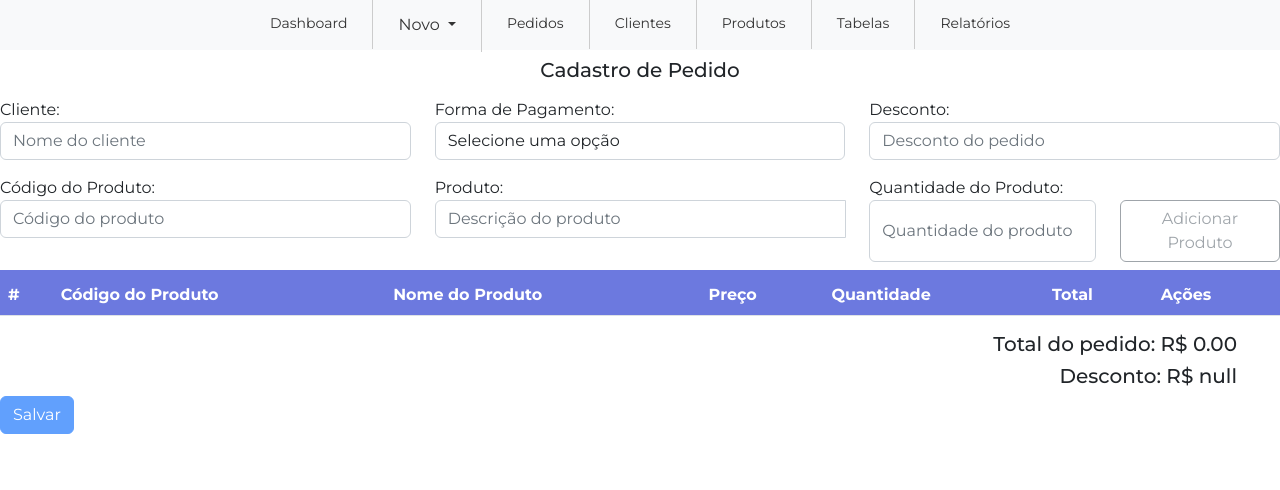
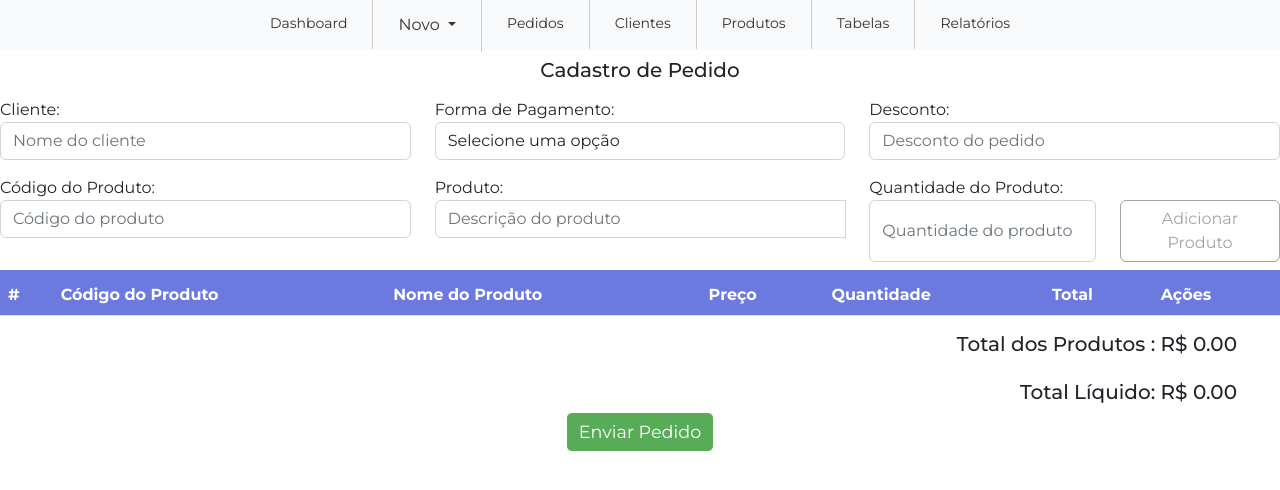
Before and after one commit to rodrigowitt/ErpWeb, an Angular app in the folder Frontend/erpWebapp/: page /pedidos/novo in a window 1280 px wide. Shown: the top 490 px of the page. Built offline with nearby package versions, Linux system fonts and the light colour scheme.

Commit message:
adição: validação de desconto adicionada e os campos de desconto e total líquido no final do pedido

```diff
--- a/Frontend/erpWebapp/src/app/pagina-pedidos/pagina-pedidos.component.css
+++ b/Frontend/erpWebapp/src/app/pagina-pedidos/pagina-pedidos.component.css
@@ -53,3 +53,8 @@ font-size: 1.3rem;
   opacity: 0.5;
   cursor: not-allowed;
 }
+.enviarpedido{
+  color: white;
+  font-size: 1.1rem;
+  background-color: green;
+}
--- a/Frontend/erpWebapp/src/app/pagina-pedidos/pagina-pedidos.component.html
+++ b/Frontend/erpWebapp/src/app/pagina-pedidos/pagina-pedidos.component.html
@@ -18,6 +18,9 @@
       <div class="form-group col-md-4">
         <label for="desconto">Desconto:</label>
         <input type="text" ngModel name="desconto" class="form-control" id="desconto" placeholder="Desconto do pedido">
+        <div class="mensagem mt-2" *ngIf="produtoslista.length > 0 && addForm.value.desconto > calcularTotalPedido()">
+          O desconto não pode ser maior que o total do pedido.
+        </div>
     </div>
 
       <div class="form-group colunapreco col mt-3">
@@ -76,15 +79,18 @@
         </table>
       </div>
         <div class="form-group">
-          <h5 class="total">{{'Total do pedido: R$  ' + (calcularTotalPedido() | number:'1.2-2') }}</h5>
-          <h5 class="total">{{'Desconto: R$  ' + (addForm.value.desconto | number:'1.2-2') }}</h5>
+          <h5 class="total">{{'Total dos Produtos : R$  ' + (calcularTotalPedido() | number:'1.2-2') }}</h5>
+          <h5 class="total mt-4" *ngIf="produtoslista.length > 0 && (addForm.value.desconto || addForm.value.desconto === 0) && (addForm.value.desconto <= calcularTotalPedido())">
+            {{ 'Desconto: R$ ' + (addForm.value.desconto || 0 | number:'1.2-2') }}
+          </h5>
+          <h5 class="total mt-4" >{{'Total Líquido: R$  ' + (calcularTotalLiquidoPedido(calcularTotalPedido(),addForm.value.desconto) | number:'1.2-2') }}</h5>
         </div>
 
 
 
 
-      <div class="form-group">
-          <button type="submit" id="add-ped-form" class="btn btn-primary" [disabled]="!addForm.value.cliente || !addForm.value.forma_pagamento || !verificarSeHaItens()">Salvar</button>
+      <div class="form-group text-center">
+          <button type="submit" id="add-ped-form" class="btn btn-outline enviarpedido" [disabled]="!addForm.value.cliente || !addForm.value.forma_pagamento || !verificarSeHaItens()">Enviar Pedido</button>
       </div>
   </form>
 </div>
--- a/Frontend/erpWebapp/src/app/pagina-pedidos/pagina-pedidos.component.ts
+++ b/Frontend/erpWebapp/src/app/pagina-pedidos/pagina-pedidos.component.ts
@@ -57,9 +57,14 @@ export class PaginaPedidosComponent {
 onAddPedido(addForm: NgForm): void {
   const cliente = addForm.value.cliente;
   const formaPagamento = addForm.value.forma_pagamento;
-  const desconto = addForm.value.desconto;
+  let  desconto = addForm.value.desconto;
   const total = this.calcularTotalPedido();
   const itempedido = this.codigoProduto
+
+  if (!desconto || isNaN(desconto)) {
+    desconto = 0;
+  }
+
 
   const pedido: Pedidos = {
     cliente: cliente,
@@ -164,6 +169,11 @@ calcularTotalPedido(): number {
   return + total.toFixed(2);
 }
 
+calcularTotalLiquidoPedido(totalpedido : number, desconto : number) {
+  if (desconto > totalpedido){desconto = 0}
+  return totalpedido - desconto;
+}
+
 removerItemPedido(item: any) {
   const index = this.produtoslista.indexOf(item);
   if (index !== -1) {
```
